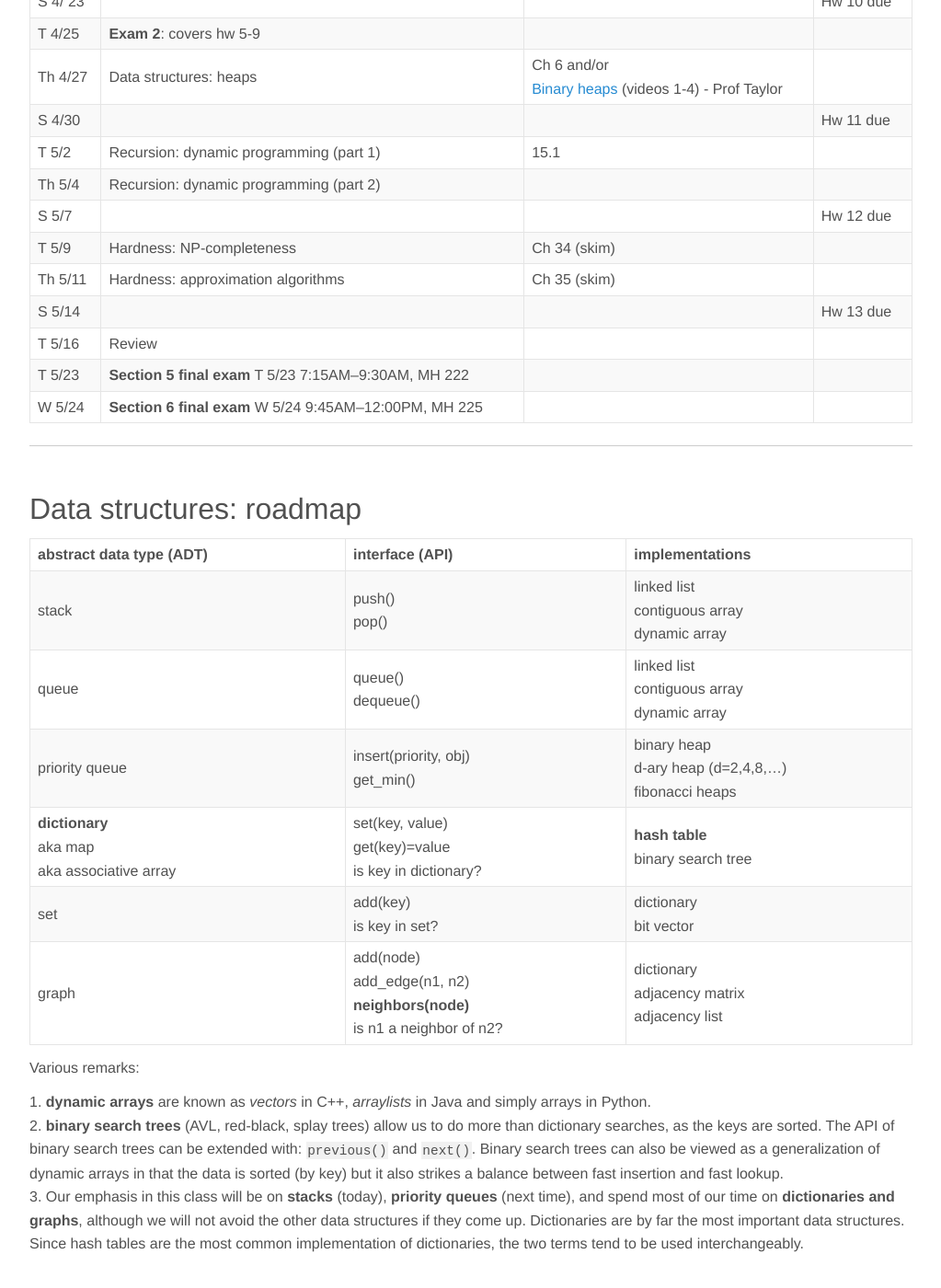
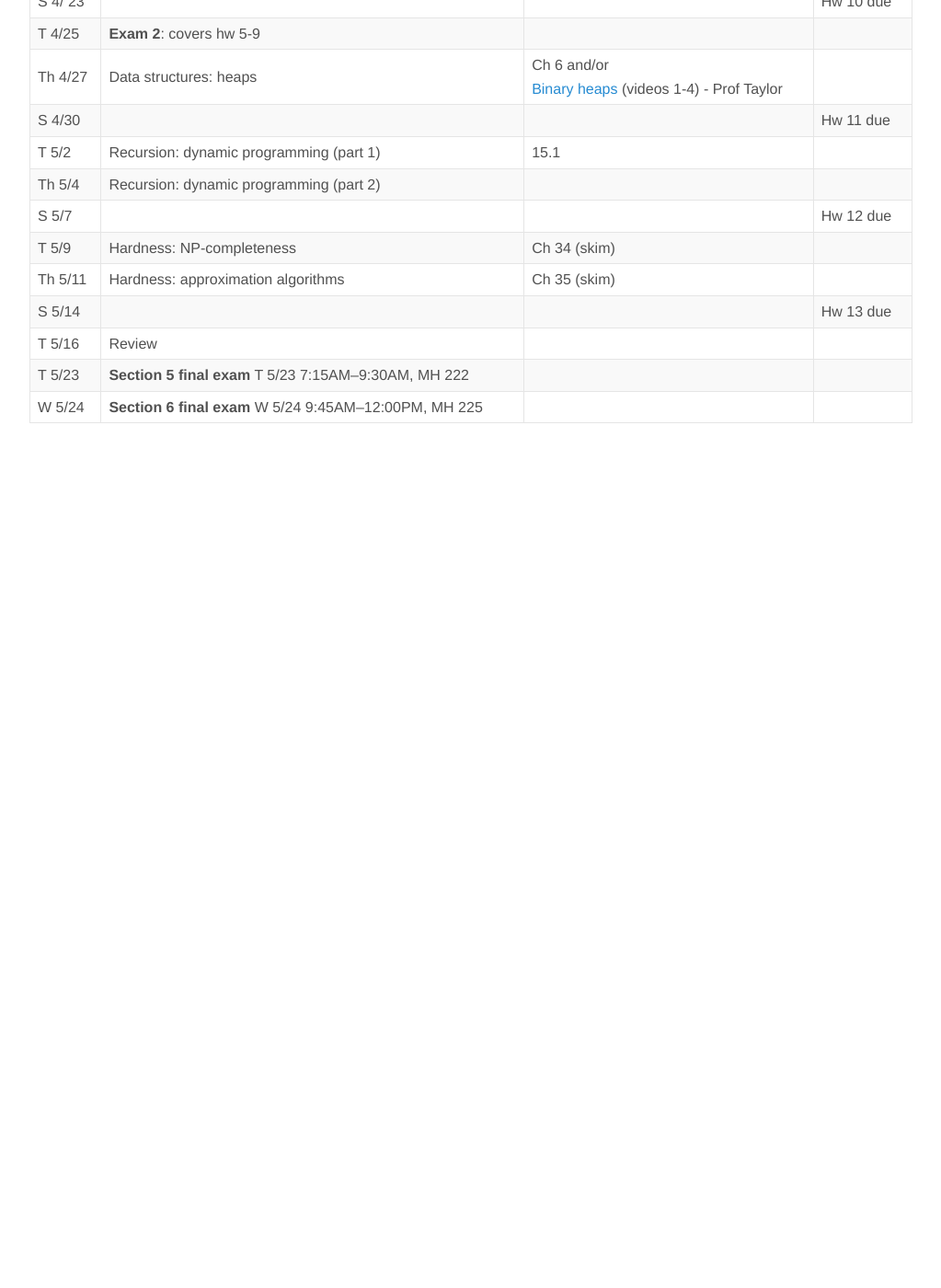
Before and after one commit to jnylam/jnylam.github.io, a Jekyll site: the page built from _courses/146-s17/index.md, in a window 1280 px wide and 1400 px high, scrolled down 1853 px. Shown: the whole window at 92% size, without its empty margins (128-1151 px from the left). Built offline with Jekyll 4.4.1, drawn with Linux system fonts in a browser that asks for light colours; after the commit the page ends 2337 px from its top, so only the background shows below that.

Commit message:
remove roadmap

```diff
--- a/_courses/146-s17/index.md
+++ b/_courses/146-s17/index.md
@@ -64,22 +64,3 @@ W 5/24 | __Section 6 final exam__ W 5/24  9:45AM&ndash;12:00PM, MH 225
 Dynamic programming: 15.1
  Data structures: stacks, space complexity of recursive algorithms, <br>find the convex hull | 10.1, 10.2 (skim)<br> 33.3 (Graham scan)
  -->
-
-----
-
-# Data structures: roadmap
-
-abstract data type (ADT) | interface (API) | implementations
--------------------------|-----------------|----------------
-stack | push()<br>pop() | linked list<br>contiguous array<br>dynamic array
-queue | queue()<br>dequeue() | linked list<br>contiguous array<br>dynamic array
-priority queue | insert(priority, obj)<br>get_min() | binary heap<br>d-ary heap (d=2,4,8,...)<br>fibonacci heaps
-__dictionary__<br>aka map<br>aka associative array | set(key, value)<br>get(key)=value<br>is key in dictionary? | __hash table__<br>binary search tree
-set | add(key)<br> is key in set? | dictionary<br> bit vector
-graph | add(node)<br>add_edge(n1, n2)<br>__neighbors(node)__<br> is n1 a neighbor of n2? | dictionary<br>adjacency matrix<br>adjacency list
-
-Various remarks:
-
-1. __dynamic arrays__ are known as _vectors_ in C++, _arraylists_ in Java and simply  arrays in Python.
-2. __binary search trees__ (AVL, red-black, splay trees) allow us to do more than dictionary searches, as the keys are sorted. The API of binary search trees can be extended with: `previous()` and `next()`. Binary search trees can also be viewed as a generalization of dynamic arrays in that the data is sorted (by key) but it also strikes a balance between fast insertion and fast lookup.
-3. Our emphasis in this class will be on __stacks__ (today), __priority queues__ (next time), and spend most of our time on __dictionaries and graphs__, although we will not avoid the other data structures if they come up. Dictionaries are by far the most important data structures. Since hash tables are the most common implementation of dictionaries, the two terms tend to be used interchangeably.
```
